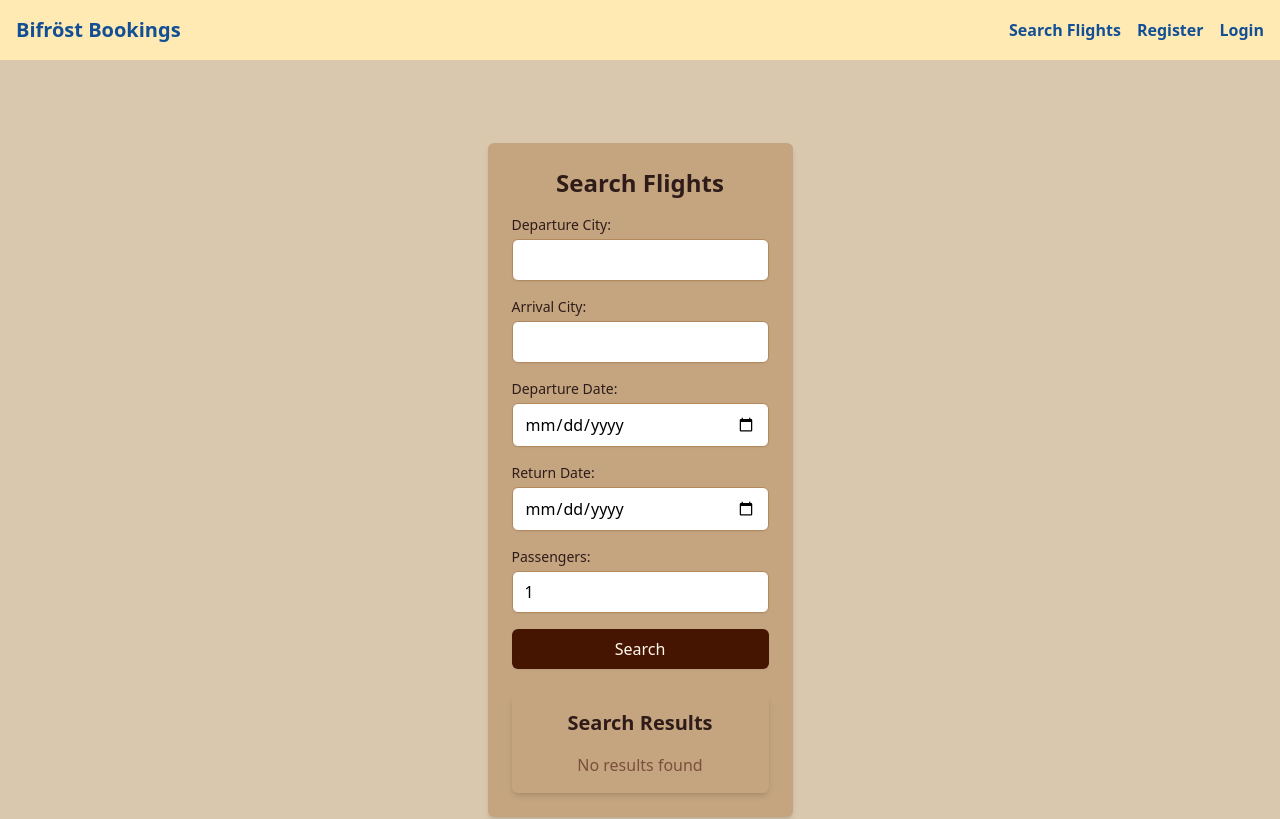
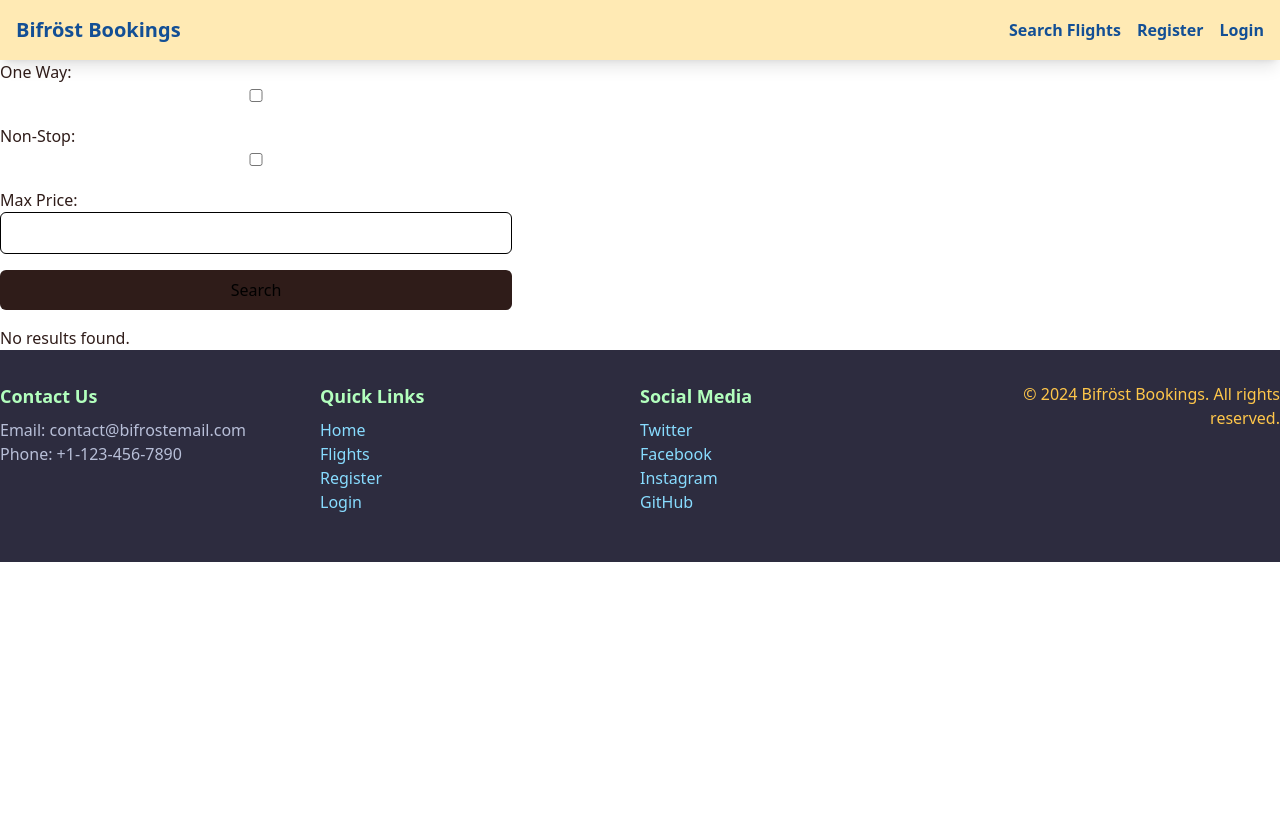
Before and after one commit to cameronotoole44/BifrostBooking, a React (Create React App) app in the folder frontend/bifrost-booking/: page /search in a window 1280 px wide. Shown: the top 819 px of the page. Built offline with nearby package versions, Linux system fonts and the light colour scheme.

Commit message:
updated search param

```diff
--- a/frontend/bifrost-booking/src/components/flight/Search.js
+++ b/frontend/bifrost-booking/src/components/flight/Search.js
@@ -5,27 +5,20 @@ import SearchResults from './SearchResults';
 const Search = () => {
     const [results, setResults] = useState([]);
 
-    const handleSearch = (searchData) => {
-        console.log('Searching flights with:', searchData);
-        // DUMMY RESULT DATA //
-        const dummyResults = [
-            {
-                flightNumber: 'AB123',
-                departureCity: searchData.departureCity,
-                arrivalCity: searchData.arrivalCity,
-                departureDate: searchData.departureDate,
-                returnDate: searchData.returnDate,
-                passengers: searchData.passengers,
-            },
-
-        ];
-        setResults(dummyResults);
+    const handleSearch = async (searchParams) => {
+        try {
+            const query = new URLSearchParams(searchParams).toString();
+            const response = await fetch(`/api/flights?${query}`);
+            const data = await response.json();
+            setResults(data);
+        } catch (error) {
+            console.error('Error fetching flights:', error);
+        }
     };
 
     return (
-        <div className="min-h-screen flex items-center justify-center bg-leather-200">
-            <div className="max-w-md mx-auto mt-10 p-6 bg-leather-300 shadow-md rounded-md">
-                <h1 className="text-2xl font-bold mb-4 text-center text-leather-950">Search Flights</h1>
+        <div className="container mx-auto">
+            <div className="max-w-lg w-full">
                 <SearchForm onSearch={handleSearch} />
                 <SearchResults results={results} />
             </div>
--- a/frontend/bifrost-booking/src/components/flight/SearchForm.js
+++ b/frontend/bifrost-booking/src/components/flight/SearchForm.js
@@ -5,73 +5,60 @@ const SearchForm = ({ onSearch }) => {
     const [arrivalCity, setArrivalCity] = useState('');
     const [departureDate, setDepartureDate] = useState('');
     const [returnDate, setReturnDate] = useState('');
-    const [passengers, setPassengers] = useState(1);
+    const [oneWay, setOneWay] = useState(false);
+    const [nonStop, setNonStop] = useState(false);
+    const [maxPrice, setMaxPrice] = useState('');
 
     const handleSubmit = (e) => {
         e.preventDefault();
-        onSearch({ departureCity, arrivalCity, departureDate, returnDate, passengers });
+        onSearch({
+            departureCity,
+            arrivalCity,
+            departureDate,
+            returnDate,
+            oneWay,
+            nonStop,
+            maxPrice
+        });
     };
 
     return (
-        <form onSubmit={handleSubmit}>
-            <div className="mb-4">
-                <label className="block text-sm font-medium text-leather-950">Departure City:</label>
+        <form onSubmit={handleSubmit} className="space-y-4">
+            {/* Existing form fields */}
+            {/* New form fields for additional parameters */}
+            <div>
+                <label htmlFor="oneWay" className="block text-leather-950">One Way:</label>
                 <input
-                    type="text"
-                    value={departureCity}
-                    onChange={(e) => setDepartureCity(e.target.value)}
-                    required
-                    className="mt-1 block w-full px-3 py-2 border border-leather-400 rounded-md shadow-sm focus:outline-none focus:ring-leather-500 focus:border-leather-500"
+                    type="checkbox"
+                    id="oneWay"
+                    checked={oneWay}
+                    onChange={(e) => setOneWay(e.target.checked)}
+                    className="w-full px-3 py-2 border rounded-md"
                 />
             </div>
-            <div className="mb-4">
-                <label className="block text-sm font-medium text-leather-950">Arrival City:</label>
+            <div>
+                <label htmlFor="nonStop" className="block text-leather-950">Non-Stop:</label>
                 <input
-                    type="text"
-                    value={arrivalCity}
-                    onChange={(e) => setArrivalCity(e.target.value)}
-                    required
-                    className="mt-1 block w-full px-3 py-2 border border-leather-400 rounded-md shadow-sm focus:outline-none focus:ring-leather-500 focus:border-leather-500"
+                    type="checkbox"
+                    id="nonStop"
+                    checked={nonStop}
+                    onChange={(e) => setNonStop(e.target.checked)}
+                    className="w-full px-3 py-2 border rounded-md"
                 />
             </div>
-            <div className="mb-4">
-                <label className="block text-sm font-medium text-leather-950">Departure Date:</label>
+            <div>
+                <label htmlFor="maxPrice" className="block text-leather-950">Max Price:</label>
                 <input
-                    type="date"
-                    value={departureDate}
-                    onChange={(e) => setDepartureDate(e.target.value)}
-                    required
-                    className="mt-1 block w-full px-3 py-2 border border-leather-400 rounded-md shadow-sm focus:outline-none focus:ring-leather-500 focus:border-leather-500"
+                    type="number"
+                    id="maxPrice"
+                    value={maxPrice}
+                    onChange={(e) => setMaxPrice(e.target.value)}
+                    className="w-full px-3 py-2 border rounded-md"
                 />
             </div>
-            <div className="mb-4">
-                <label className="block text-sm font-medium text-leather-950">Return Date:</label>
-                <input
-                    type="date"
-                    value={returnDate}
-                    onChange={(e) => setReturnDate(e.target.value)}
-                    className="mt-1 block w-full px-3 py-2 border border-leather-400 rounded-md shadow-sm focus:outline-none focus:ring-leather-500 focus:border-leather-500"
-                />
-            </div>
-            <div className="mb-4">
-                <label className="block text-sm font-medium text-leather-950">Passengers:</label>
-                <input
-                    type="number"
-                    value={passengers}
-                    onChange={(e) => setPassengers(parseInt(e.target.value))}
-                    min="1"
-                    max="10"
-                    className="mt-1 block w-full px-3 py-2 border border-leather-400 rounded-md shadow-sm focus:outline-none focus:ring-leather-500 focus:border-leather-500"
-                />
-            </div>
-            <button
-                type="submit"
-                className="w-full px-3 py-2 bg-sand-950 text-sand-50 font-medium rounded-md shadow-sm hover:bg-sand-500 focus:outline-none focus:ring-2 focus:ring-offset-2 focus:ring-sand-500"
-            >
-                Search
-            </button>
+            <button type="submit" className="w-full px-3 py-2 bg-leather-950 text-white rounded-md">Search</button>
         </form>
-    )
+    );
 };
 
 export default SearchForm;
--- a/frontend/bifrost-booking/src/components/flight/SearchResults.js
+++ b/frontend/bifrost-booking/src/components/flight/SearchResults.js
@@ -2,25 +2,26 @@ import React from 'react';
 
 const SearchResults = ({ results }) => {
     return (
-        <div className="max-w-md mx-auto mt-6 p-4 bg-leather-300 shadow-md rounded-md">
-            <h2 className="text-xl font-bold mb-4 text-center text-leather-950">Search Results</h2>
-            {results.length === 0 ? (
-                <p className="text-center text-leather-700">No results found</p>
-            ) : (
-                <ul>
+        <div className="mt-4">
+            {results.length > 0 ? (
+                <ul className="space-y-4">
                     {results.map((result, index) => (
-                        <li key={index} className="mb-4 p-4 border-b border-leather-400">
-                            <p className="text-sm font-medium text-leather-950">Flight: {result.flightNumber}</p>
-                            <p className="text-sm text-leather-700">From: {result.departureCity} - To: {result.arrivalCity}</p>
-                            <p className="text-sm text-leather-700">Departure: {result.departureDate}</p>
-                            <p className="text-sm text-leather-700">Return: {result.returnDate}</p>
-                            <p className="text-sm text-leather-700">Passengers: {result.passengers}</p>
+                        <li key={index} className="p-4 bg-white shadow rounded-md">
+                            <h2 className="text-xl font-bold text-leather-950">{result.flight.carrier}</h2>
+                            <p>Flight Number: {result.flight.number}</p>
+                            <p>Departure: {result.departure.city}</p>
+                            <p>Arrival: {result.arrival.city}</p>
+                            <p>Departure Date: {result.departure.date}</p>
+                            <p>Return Date: {result.return.date}</p>
+                            <p>Price: {result.price.total} {result.price.currency}</p>
                         </li>
                     ))}
                 </ul>
+            ) : (
+                <p className="text-leather-950">No results found.</p>
             )}
         </div>
-    )
+    );
 };
 
 export default SearchResults;
--- a/frontend/bifrost-booking/src/index.js
+++ b/frontend/bifrost-booking/src/index.js
@@ -1,10 +1,11 @@
 import React from 'react';
-import ReactDOM from 'react-dom';
+import { createRoot } from 'react-dom/client';
 import { Provider } from 'react-redux';
 import store from './store';
 import App from './App';
 
-const root = ReactDOM.createRoot(document.getElementById('root'));
+const container = document.getElementById('root');
+const root = createRoot(container);
 root.render(
     <Provider store={store}>
         <App />
```
